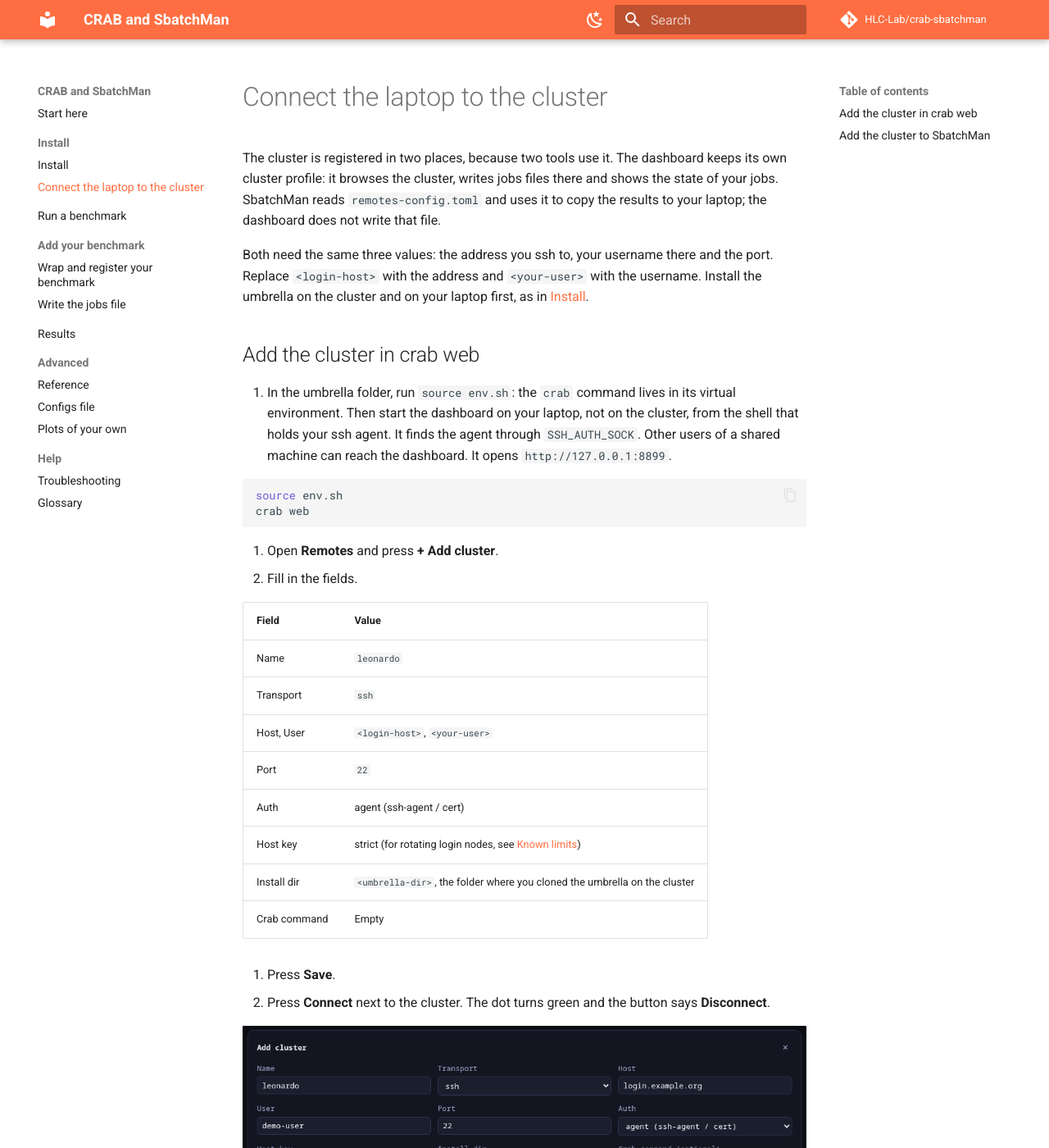
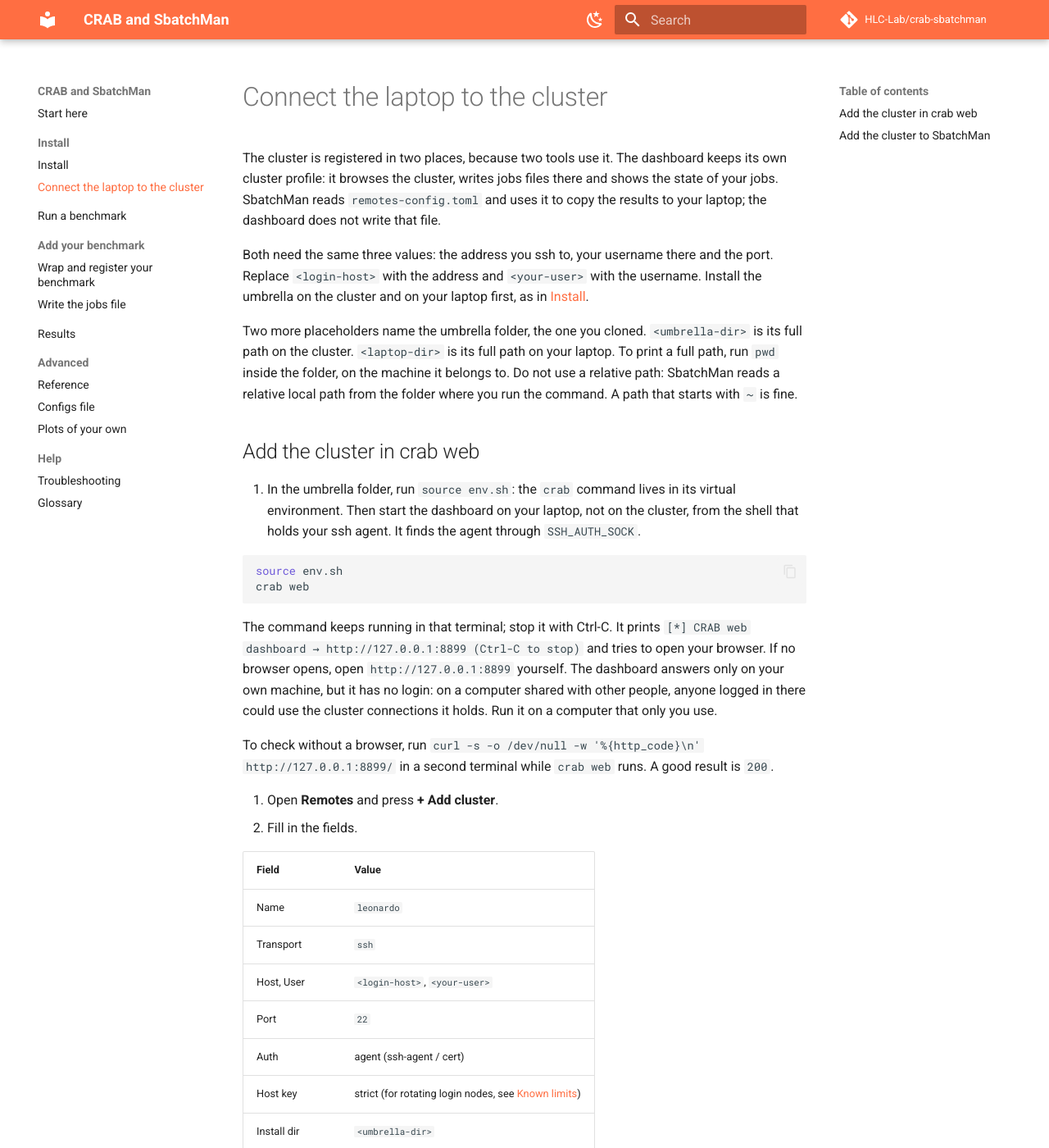
Before and after one commit to HLC-Lab/crab-sbatchman, an MkDocs documentation site: the page built from docs/connect.md, in a window 1280 px wide and 1400 px high. Shown: the whole window at 82% size. Built offline with MkDocs 1.6.1 and Material for MkDocs 9.7.7, drawn with Linux system fonts in a browser that asks for light colours; comment, search, counter and statistics services are not loaded; some of the changed text lies outside the part shown.

Commit message:
docs: answer the first blind-run findings on install and connect

````diff
--- a/docs/connect.md
+++ b/docs/connect.md
@@ -4,14 +4,20 @@ The cluster is registered in two places, because two tools use it. The dashboard
 
 Both need the same three values: the address you ssh to, your username there and the port. Replace `<login-host>` with the address and `<your-user>` with the username. Install the umbrella on the cluster and on your laptop first, as in [Install](install.md).
 
+Two more placeholders name the umbrella folder, the one you cloned. `<umbrella-dir>` is its full path on the cluster. `<laptop-dir>` is its full path on your laptop. To print a full path, run `pwd` inside the folder, on the machine it belongs to. Do not use a relative path: SbatchMan reads a relative local path from the folder where you run the command. A path that starts with `~` is fine.
+
 ## Add the cluster in crab web
 
-1. In the umbrella folder, run `source env.sh`: the `crab` command lives in its virtual environment. Then start the dashboard on your laptop, not on the cluster, from the shell that holds your ssh agent. It finds the agent through `SSH_AUTH_SOCK`. Other users of a shared machine can reach the dashboard. It opens `http://127.0.0.1:8899`.
+1. In the umbrella folder, run `source env.sh`: the `crab` command lives in its virtual environment. Then start the dashboard on your laptop, not on the cluster, from the shell that holds your ssh agent. It finds the agent through `SSH_AUTH_SOCK`.
 
    ```bash
    source env.sh
    crab web
    ```
+
+   The command keeps running in that terminal; stop it with Ctrl-C. It prints `[*] CRAB web dashboard → http://127.0.0.1:8899  (Ctrl-C to stop)` and tries to open your browser. If no browser opens, open `http://127.0.0.1:8899` yourself. The dashboard answers only on your own machine, but it has no login: on a computer shared with other people, anyone logged in there could use the cluster connections it holds. Run it on a computer that only you use.
+
+   To check without a browser, run `curl -s -o /dev/null -w '%{http_code}\n' http://127.0.0.1:8899/` in a second terminal while `crab web` runs. A good result is `200`.
 
 2. Open **Remotes** and press **+ Add cluster**.
 3. Fill in the fields.
@@ -24,8 +30,10 @@ Both need the same three values: the address you ssh to, your username there and
    | Port | `22` |
    | Auth | agent (ssh-agent / cert) |
    | Host key | strict (for rotating login nodes, see [Known limits](reference.md#known-limits)) |
-   | Install dir | `<umbrella-dir>`, the folder where you cloned the umbrella on the cluster |
+   | Install dir | `<umbrella-dir>` |
    | Crab command | Empty |
+
+   The Name is only a label that the dashboard keeps for this profile. The dashboard also uses it as the name of the profile's folder on your laptop, so use only letters, digits, `.`, `_` and `-`, and not `local`. Nothing on the cluster and nothing in SbatchMan reads it.
 
 4. Press **Save**.
 5. Press **Connect** next to the cluster. The dot turns green and the button says **Disconnect**.
@@ -40,7 +48,17 @@ If a profile with that name exists, the form says so under Name and Save stays o
 
 ## Add the cluster to SbatchMan
 
-Save this as `remotes-config.toml` in the SbatchMan config folder on your laptop, or add it by hand to the file if it exists. The folder is `~/.config/sbatchman/` on Linux and `~/Library/Application Support/sbatchman/` on macOS.
+Save this as `remotes-config.toml` in the SbatchMan config folder on your laptop, or add it by hand to the file if it exists. The folder is `~/.config/sbatchman/` on Linux and `~/Library/Application Support/sbatchman/` on macOS. The install does not create the folder. Create it first, then save the file in it. On Linux this makes the folder, or leaves it as it is when it exists. No output is a good result:
+
+```bash
+mkdir -p ~/.config/sbatchman
+```
+
+On macOS this does the same for the macOS folder. The backslash keeps the space in the name. No output is a good result:
+
+```bash
+mkdir -p ~/Library/Application\ Support/sbatchman
+```
 
 ```toml
 [[clusters]]
@@ -50,6 +68,8 @@ port = 22
 user = "<your-user>"
 ```
 
+The `name` here is a label too. SbatchMan matches `-c leonardo` against it on its copy commands, such as `sbatchman fetch -c leonardo`, and prints it in the headers of their output. It need not equal the dashboard name. The `SBATCHMAN_CLUSTER_NAME` setting that names the cluster in the configs file on the cluster is a separate matter, described in [Configs file](presets.md#another-cluster).
+
 [Results](results.md#fetch-and-plot) tells you to add `fetch_dirs` lines under this block and a `[global]` section to the same file, and shows the finished file. Keep this block: Results adds no second one.
 
 Next: [Run a benchmark](launch.md).
````
Also changed, not shown: docs/index.md (+2 -0 lines), docs/install.md (+7 -0 lines), 1 other file.
